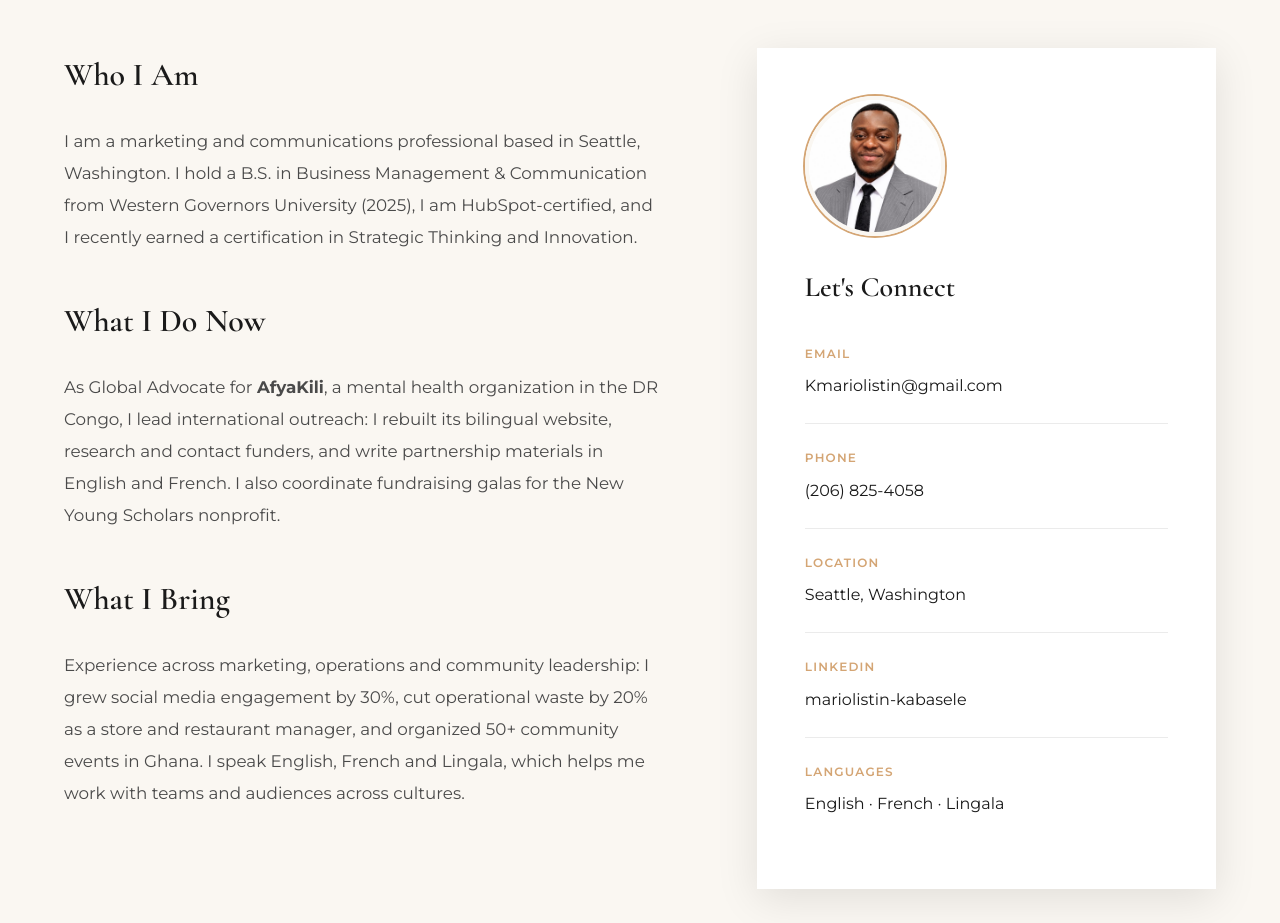
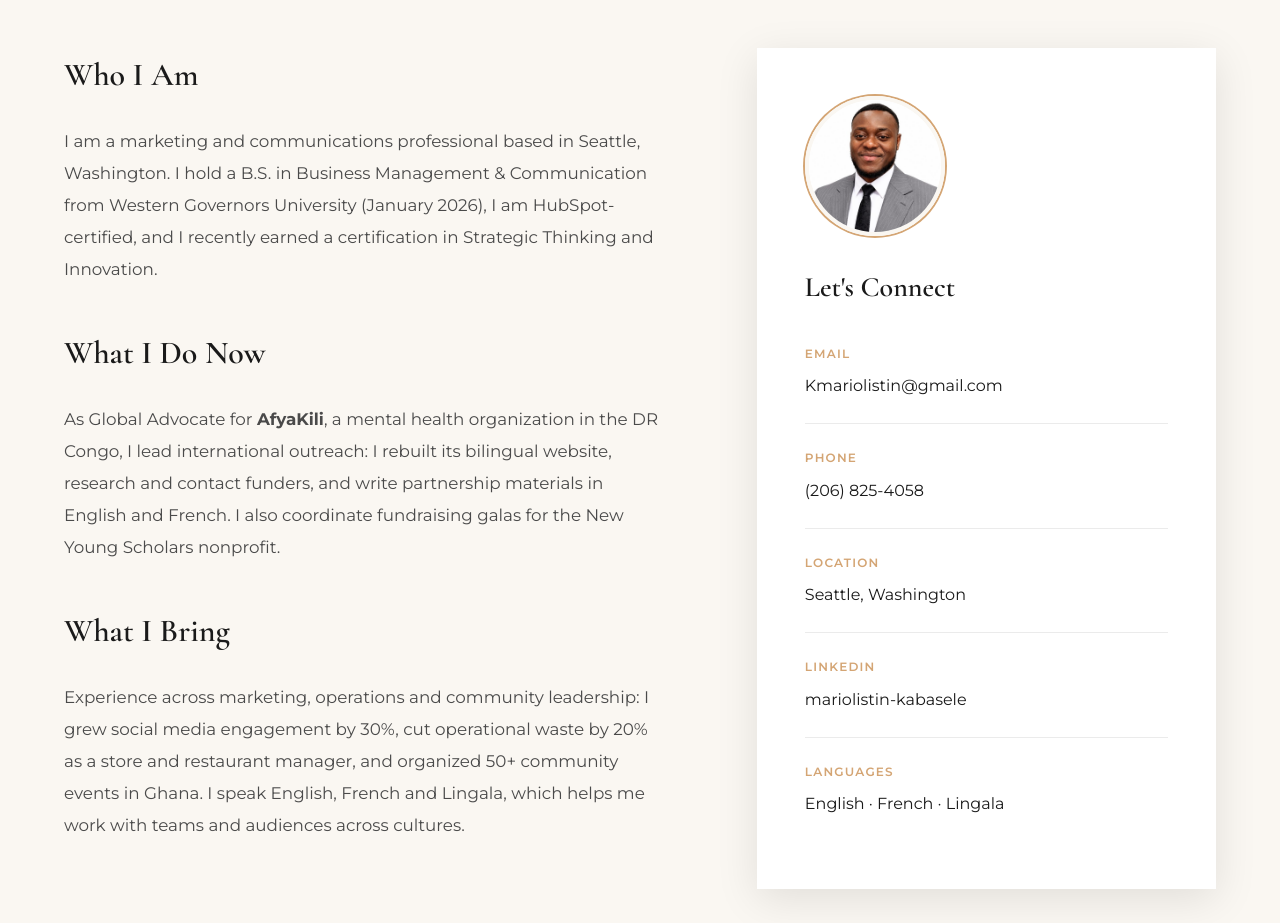
Before and after one commit to Mkabasele/mkaba28.github.io, a plain HTML site: page index.html in a window 1280 px wide. Shown: the part 1440-2363 px from the top of the page. Drawn offline with nearby package versions, Linux system fonts and the light colour scheme.

Commit message:
Fix graduation date to January 2026
Co-Authored-By: Claude Opus 5.5 <noreply@anthropic.com>
Claude-Session: https://claude.ai/code/session_01JyhyLLZ8ZfvBzxohs6ANMA

```diff
--- a/index.html
+++ b/index.html
@@ -1010,7 +1010,7 @@
                 <h3>Who I Am</h3>
                 <p>
                     I am a marketing and communications professional based in Seattle, Washington. I hold a B.S. in
-                    Business Management &amp; Communication from Western Governors University (2025), I am HubSpot-certified,
+                    Business Management &amp; Communication from Western Governors University (January 2026), I am HubSpot-certified,
                     and I recently earned a certification in Strategic Thinking and Innovation.
                 </p>
 
```
